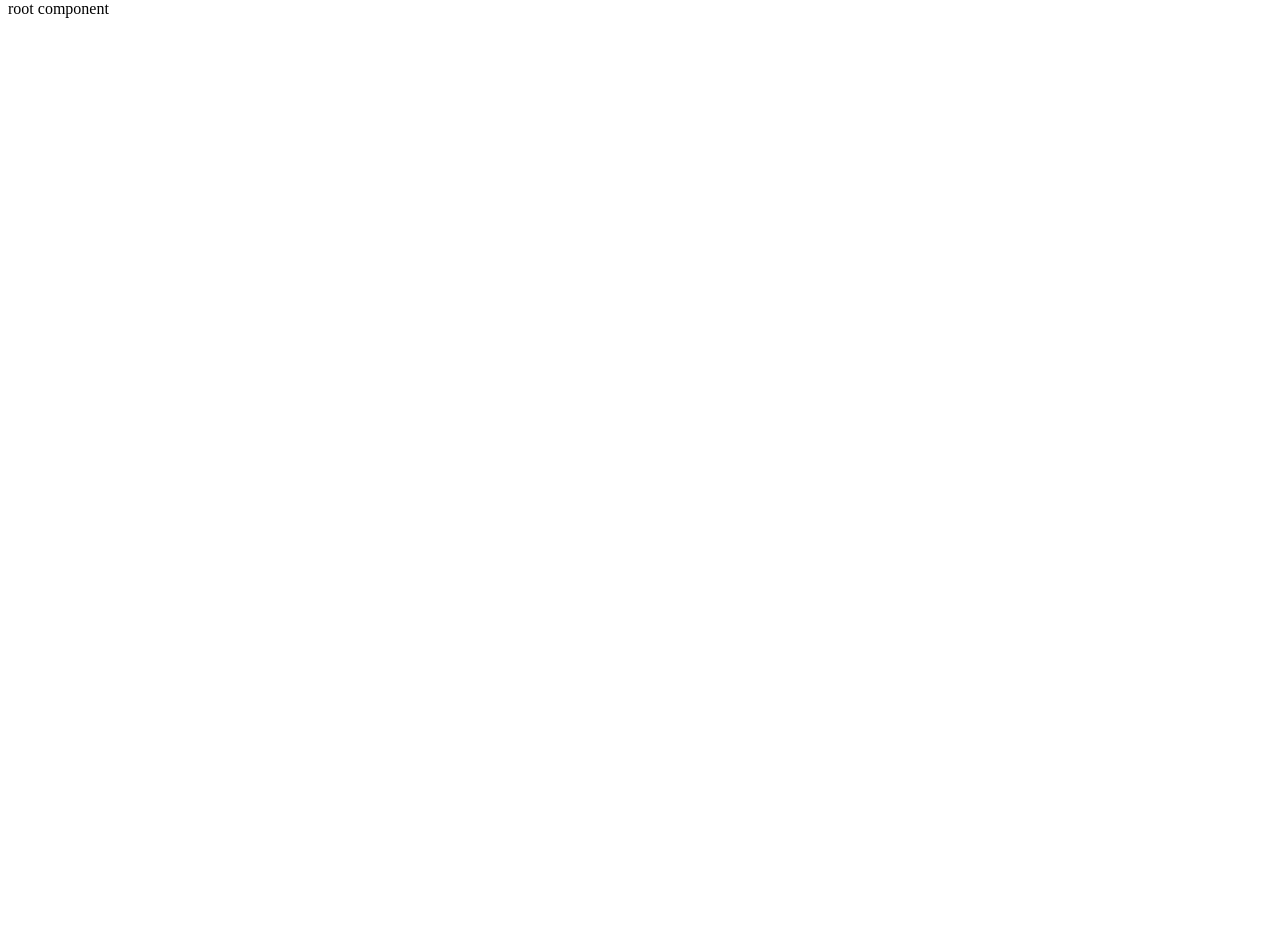
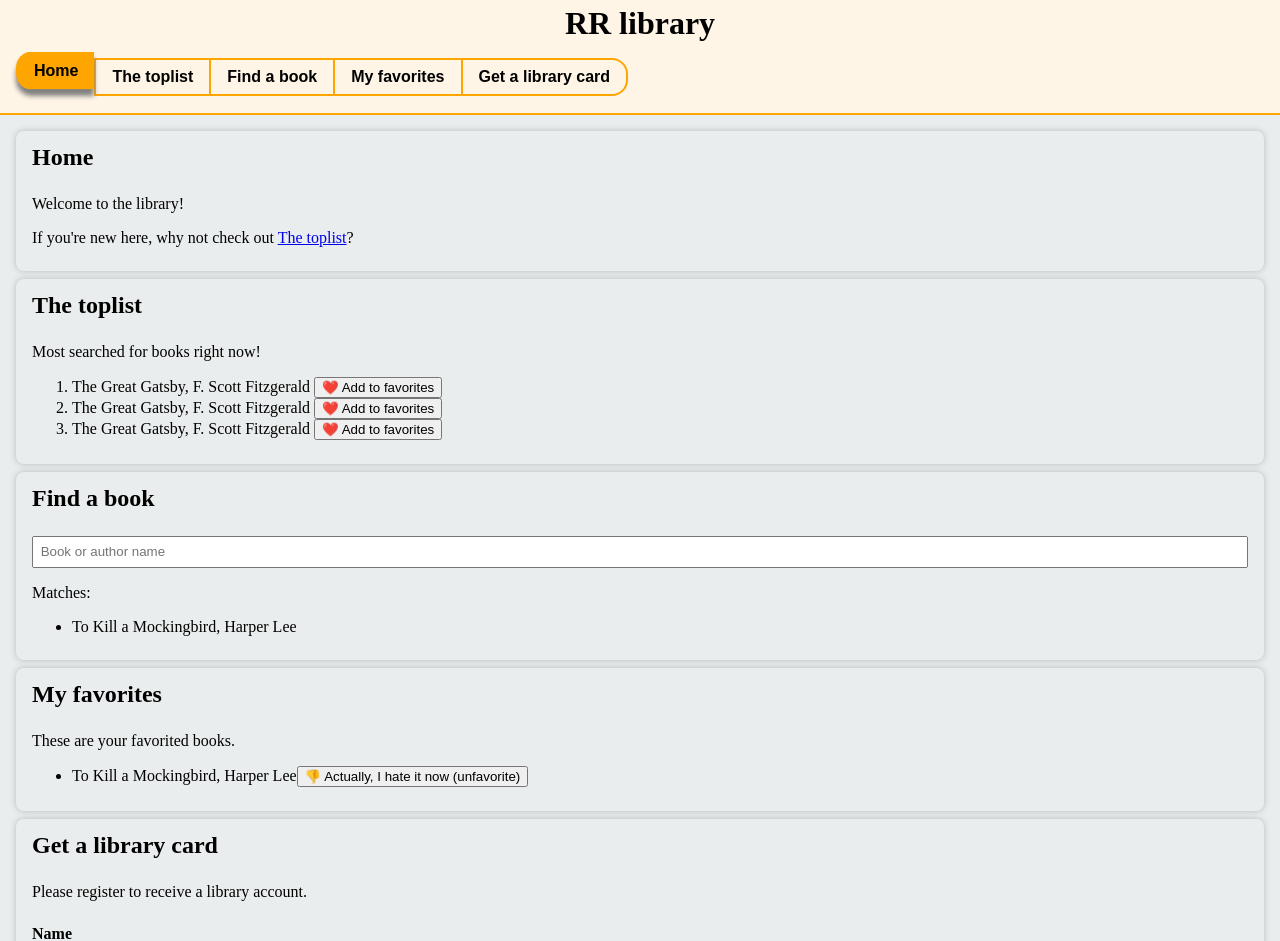
Before and after one commit to MalinJ123/09-library, a React (Vite) app: page / in a window 1280 px wide. Shown: the top 941 px of the page. Before the commit the page ends 800 px from the top, so only its background shows below. Built offline with nearby package versions, Linux system fonts and the light colour scheme.

Commit message:
second commit

```diff
--- a/src/index.css
+++ b/src/index.css
@@ -1,3 +1,98 @@
 * {
-	margin-block-start: 0;
+	box-sizing: border-box;
+	transition: 0.75s all;
 }
+button:hover, a:hover { cursor: pointer; }
+body {
+	margin: 0;
+	padding: 0;
+	display: flex;
+	flex-direction: column;
+	min-height: 100vh;
+}
+header {
+	background-color: #FEF5E7;
+	padding: 0.3rem 1em 0.1em 1em;
+	border-bottom: 2px solid orange;
+}
+header h1 {
+	margin: 0;
+	text-align: center;
+}
+header nav ul {
+	list-style-type: none;
+	padding: 0;
+	display: flex;
+	flex-direction: row;
+/* 	border-collapse: collapse; */
+}
+header nav ul:hover {
+/* 	border-color: black;
+	border: 1px solid black; */
+}
+header nav li {
+	padding: 0.5em 1em;
+	border: 2px solid orange;
+	border-right: none;
+/* 	margin: 0em 0.2em; */
+	margin: 0;
+	text-align: center;
+	display: grid;
+	align-items: center;
+	font-family: Arial;
+	font-weight: bold;
+/* 	box-shadow: 0em 0em 0.3em gray; */
+}
+header nav li:hover, header nav li.selected {
+	background-color: orange;
+	cursor: pointer;
+	transform: translateY(-0.4em);
+	box-shadow: 0em        0.4em 0.3em gray;
+}
+header nav li:first-child {
+	border-radius: 1em 0 0 1em;
+}
+header nav li:last-child {
+	border-radius: 0 1em 1em 0;
+	border-right: 2px solid orange;
+}
+
+/* Main */
+main {
+	background-color: #EAEDED;
+	flex-grow: 1;
+	padding: 1em;
+}
+main h2 {
+	margin: 0.2em 0 1em 0;
+}
+.content {
+	padding: 0.5em 1em;
+	border-radius: 0.5em;
+	box-shadow: 0em 0em 0.4em #B2BABB;
+	margin-bottom: 0.5rem;
+}
+.content .search-input {
+	display: block;
+	width: 100%;
+	padding: 0.5em;
+}
+
+.content label {
+	display: block;
+	font-weight: bold;
+	margin-top: 0.5em;
+}
+.content form {
+	display: flex;
+	flex-direction: column;
+}
+.content form button {
+	margin-top: 1em;
+	padding: 0.4em 2em;
+}
+/*
+.content:nth-child(1) { display: none; }
+.content:nth-child(2) { display: none; }
+.content:nth-child(3) { display: none; }
+ */
--- a/src/routes/Root.jsx
+++ b/src/routes/Root.jsx
@@ -4,7 +4,70 @@ const Root = () => {
 
 	return (
 		<>
-		root component
+		<header>
+	<h1> RR library </h1>
+	<nav>
+		<ul>
+			<li className="selected"> Home </li>
+			<li> The toplist </li>
+			<li> Find a book </li>
+			<li> My favorites </li>
+			<li> Get a library card </li>
+		</ul>
+	</nav>
+</header>
+<main>
+	<div className="content">
+		<h2> Home </h2>
+		<p>Welcome to the library!</p>
+		<p>If you're new here, why not check out <a href="#"> The toplist</a>? </p>
+	</div>
+
+	<div className="content">
+		<h2> The toplist </h2>
+		<p>Most searched for books right now!</p>
+		<ol>
+			<li> The Great Gatsby, F. Scott Fitzgerald <button> ❤️ Add to favorites </button> </li>
+			<li> The Great Gatsby, F. Scott Fitzgerald <button> ❤️ Add to favorites </button> </li>
+			<li> The Great Gatsby, F. Scott Fitzgerald <button> ❤️ Add to favorites </button> </li>
+		</ol>
+	</div>
+
+	<div className="content">
+		<h2> Find a book </h2>
+		<input className="search-input" type="text" placeholder="Book or author name" />
+		<p>Matches:</p>
+		<ul>
+			<li>To Kill a Mockingbird, Harper Lee</li>
+		</ul>
+	</div>
+
+	<div className="content">
+		<h2> My favorites </h2>
+		<p>These are your favorited books.</p>
+		<ul>
+			<li> To Kill a Mockingbird, Harper Lee
+				<button>👎 Actually, I hate it now (unfavorite) </button>
+			</li>
+		</ul>
+	</div>
+
+	<div className="content">
+		<h2> Get a library card </h2>
+		<p>Please register to receive a library account.</p>
+		<form action="#">
+			<label htmlFor="username"> Name </label>
+			<input id="username" type="text" />
+
+			<label htmlFor="password"> Password </label>
+			<input id="password" type="text" />
+
+			<button type="button"> Give me that card! </button>
+		</form>
+	</div>
+
+</main>
+
 		</>
 	)
 }
```
